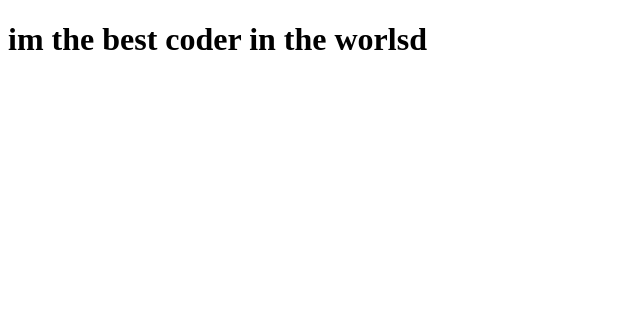
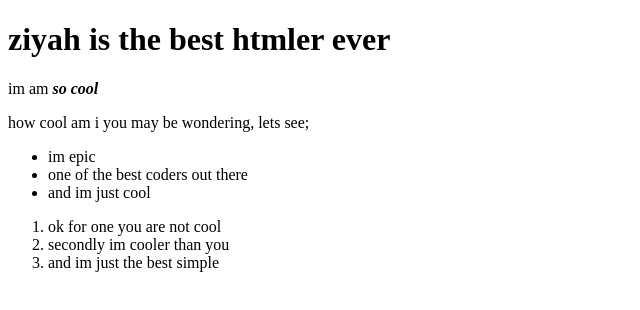
Before and after one commit to xyahsvr/html-css-js, a plain HTML site: page html-boilerplate/index.html in a window 1280 px wide. Shown: the whole page, without its empty margins (0-640 px from the left). Drawn offline with Linux system fonts and the light colour scheme.

Commit message:
added lists and text

```diff
--- a/html-boilerplate/index.html
+++ b/html-boilerplate/index.html
@@ -2,9 +2,21 @@
 <html>
     <head lang="en">
         <meta charset="utf-8">
-        <title>Site</title>
+        <title>best website ever</title>
     </head>
     <body>
-        <h1>im the best coder in the worlsd</h1>
+        <h1>ziyah is the best htmler ever</h1>
+        <p>im am <em><strong>so cool</strong></em></p>
+        <p>how cool am i you may be wondering, lets see;</p>
+        <ul>
+            <li>im epic</li>
+            <li>one of the best coders out there</li>
+            <li>and im just cool</li>
+        </ul>
+        <ol>
+            <li>ok for one you are not cool</li>
+            <li>secondly im cooler than you</li>
+            <li>and im just the best simple</li>
+        </ol>
     </body>
 </html>
```
